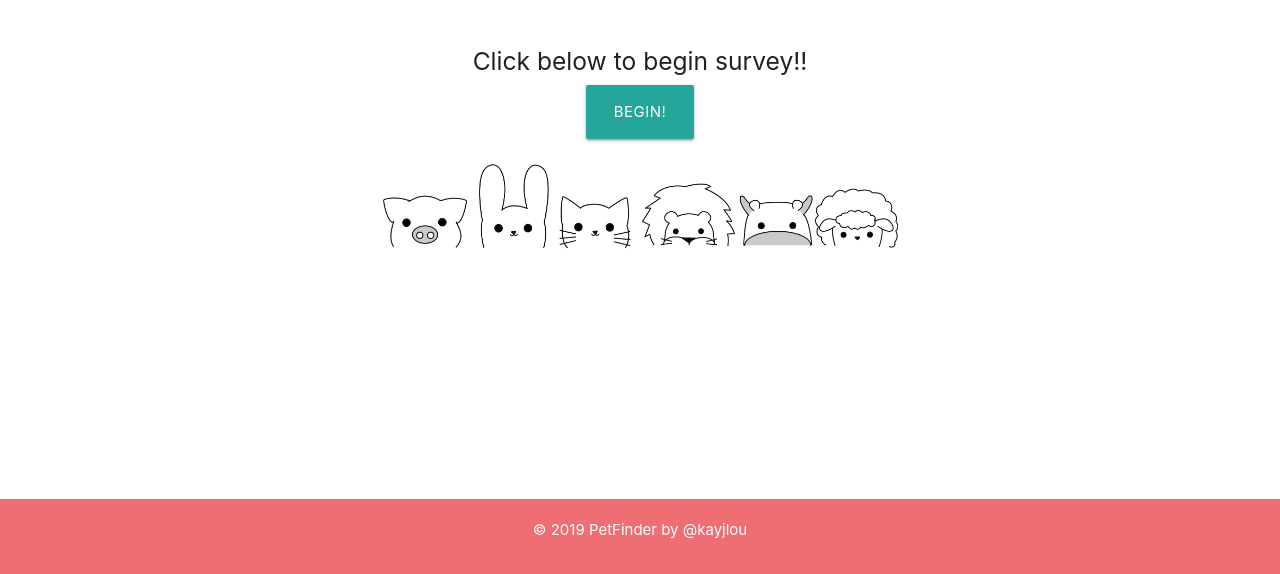
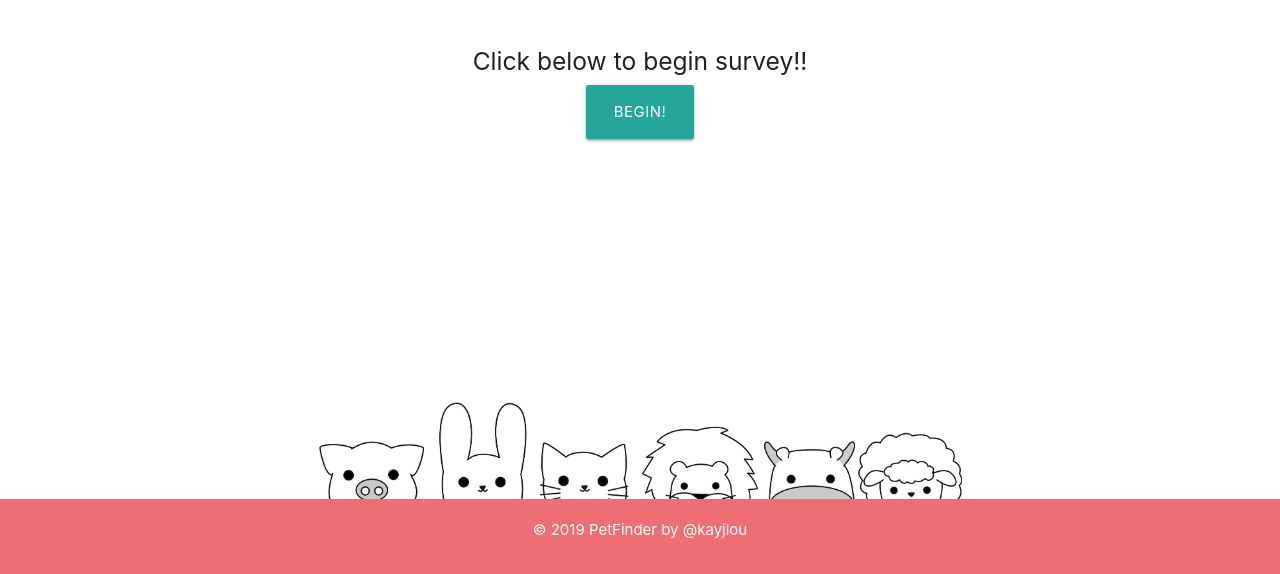
Before and after one commit to kayjlou/PetFinder, a plain HTML site: page app/public/home.html in a window 1280 px wide. Shown: the part 226-800 px from the top of the page. Drawn offline with nearby package versions, Linux system fonts and the light colour scheme.

Commit message:
Updated styling

```diff
--- a/app/assets/style.css
+++ b/app/assets/style.css
@@ -27,13 +27,15 @@
 }
 
 .animals {
-  width: 50%;
+  position: fixed;
+  bottom: 55px;
+  width: 100%;
   margin: auto;
   text-align: center;
 }
 
 img {
-  width: 20vw;
+  width: 25vw;
 }
 
 li {
```
